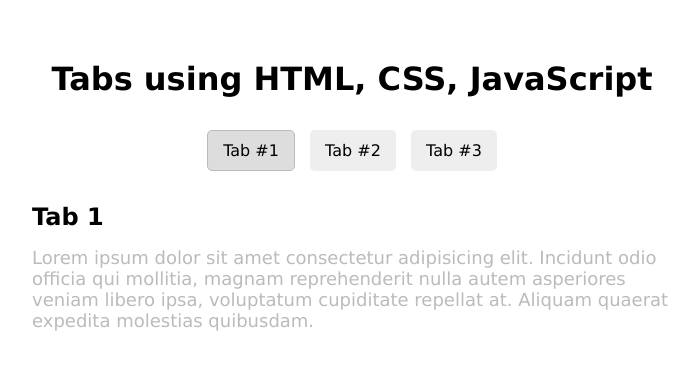
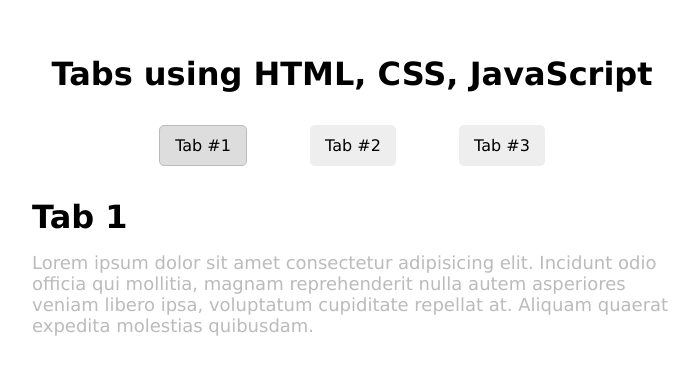
Before and after one commit to debkantamitra/machine_coding_js, a plain HTML site: page problems/tabs/index.html in a window 1280 px wide. Shown: the part 189-564 px from the top of the page, without its empty margins (288-987 px from the left). Drawn offline with Linux system fonts and the light colour scheme.

Commit message:
fix: dynamically injecting the tabs

```diff
--- a/problems/tabs/index.html
+++ b/problems/tabs/index.html
@@ -10,44 +10,10 @@
   <body>
     <div class="container">
       <h1>Tabs using HTML, CSS, JavaScript</h1>
+
       <div class="tabs__container">
-        <div class="tabs__sidebar">
-          <button class="tabs__button tabs__button--active" data-for-tab="1">
-            Tab #1
-          </button>
-          <button class="tabs__button" data-for-tab="2">Tab #2</button>
-          <button class="tabs__button" data-for-tab="3">Tab #3</button>
-        </div>
-
-        <!-- <div class="tabs__content__container"> -->
-        <div class="tabs__content tabs__content--active" data-tab="1">
-          <h2>Tab 1</h2>
-          <p>
-            Lorem ipsum dolor sit amet consectetur adipisicing elit. Incidunt
-            odio officia qui mollitia, magnam reprehenderit nulla autem
-            asperiores veniam libero ipsa, voluptatum cupiditate repellat at.
-            Aliquam quaerat expedita molestias quibusdam.
-          </p>
-        </div>
-        <div class="tabs__content" data-tab="2">
-          <h2>Tab 2</h2>
-          <p>
-            Lorem ipsum dolor sit amet consectetur adipisicing elit. Incidunt
-            odio officia qui mollitia, magnam reprehenderit nulla autem
-            asperiores veniam libero ipsa, voluptatum cupiditate repellat at.
-            Aliquam quaerat expedita molestias quibusdam.
-          </p>
-        </div>
-        <div class="tabs__content" data-tab="3">
-          <h2>Tab 3</h2>
-          <p>
-            Lorem ipsum dolor sit amet consectetur adipisicing elit. Incidunt
-            odio officia qui mollitia, magnam reprehenderit nulla autem
-            asperiores veniam libero ipsa, voluptatum cupiditate repellat at.
-            Aliquam quaerat expedita molestias quibusdam.
-          </p>
-        </div>
-        <!-- </div> -->
+        <div class="tabs__sidebar"></div>
+        <div class="tabs__content__container"></div>
       </div>
     </div>
   </body>
--- a/problems/tabs/script.js
+++ b/problems/tabs/script.js
@@ -26,27 +26,41 @@ const listOfTabs = [
 ];
 
 (function () {
-  //   const tabsSidebar = document.querySelector(".tabs__sidebar");
-  //   const tabsContentContainer = document.querySelector(
-  //     ".tabs__content__container"
-  //   );
+  const tabsSidebar = document.querySelector(".tabs__sidebar");
+  const tabsContentContainer = document.querySelector(
+    ".tabs__content__container"
+  );
 
-  //   listOfTabs.forEach((item, index) => {
-  //     const tab = document.createElement("div");
-  //     const tabContent = document.createElement("div");
-  //     const tabTitle = document.createElement("h1");
-  //     const tabParagraph = document.createElement("p");
+  listOfTabs.forEach((item, index) => {
+    const tab = document.createElement("button");
+    const tabContent = document.createElement("div");
+    const tabTitle = document.createElement("h1");
+    const tabParagraph = document.createElement("p");
 
-  //     tab.textContent = item.name;
-  //     tabTitle.textContent = item.title;
-  //     tabParagraph.textContent = item.content;
+    // tabs creation
+    tab.textContent = item.name;
+    tab.classList.add("tabs__button");
+    tab.dataset.forTab = index;
+    tabsSidebar.appendChild(tab);
+    // -------
 
-  //     tabsSidebar.appendChild(tab);
+    // tabs content creation
+    tabContent.classList.add("tabs__content");
+    tabContent.dataset.tab = index;
+    tabTitle.textContent = item.title;
+    tabParagraph.textContent = item.content;
 
-  //     tabContent.append(tabTitle, tabParagraph);
+    tabContent.append(tabTitle, tabParagraph);
 
-  //     tabsContentContainer.appendChild(tabContent);
-  //   });
+    tabsContentContainer.appendChild(tabContent);
+    // --------
+
+    // making the first tab active by default
+    if (index === 0) {
+      tab.classList.add("tabs__button--active");
+      tabContent.classList.add("tabs__content--active");
+    }
+  });
 
   const tabs = document.querySelectorAll(".tabs__button");
   const contentTabs = document.querySelectorAll(".tabs__content");
--- a/problems/tabs/styles.css
+++ b/problems/tabs/styles.css
@@ -40,7 +40,7 @@
 .tabs__sidebar {
   display: flex;
   justify-content: space-evenly;
-  width: 25%;
+  width: 40%;
 }
 .tabs__button {
   padding: 10px 15px;
@@ -60,3 +60,9 @@
   background-color: #dddddd;
   border: 1px solid #bbbbbb;
 }
+
+.tabs__content__container {
+  display: flex;
+  justify-content: center;
+  align-items: center;
+}
```
